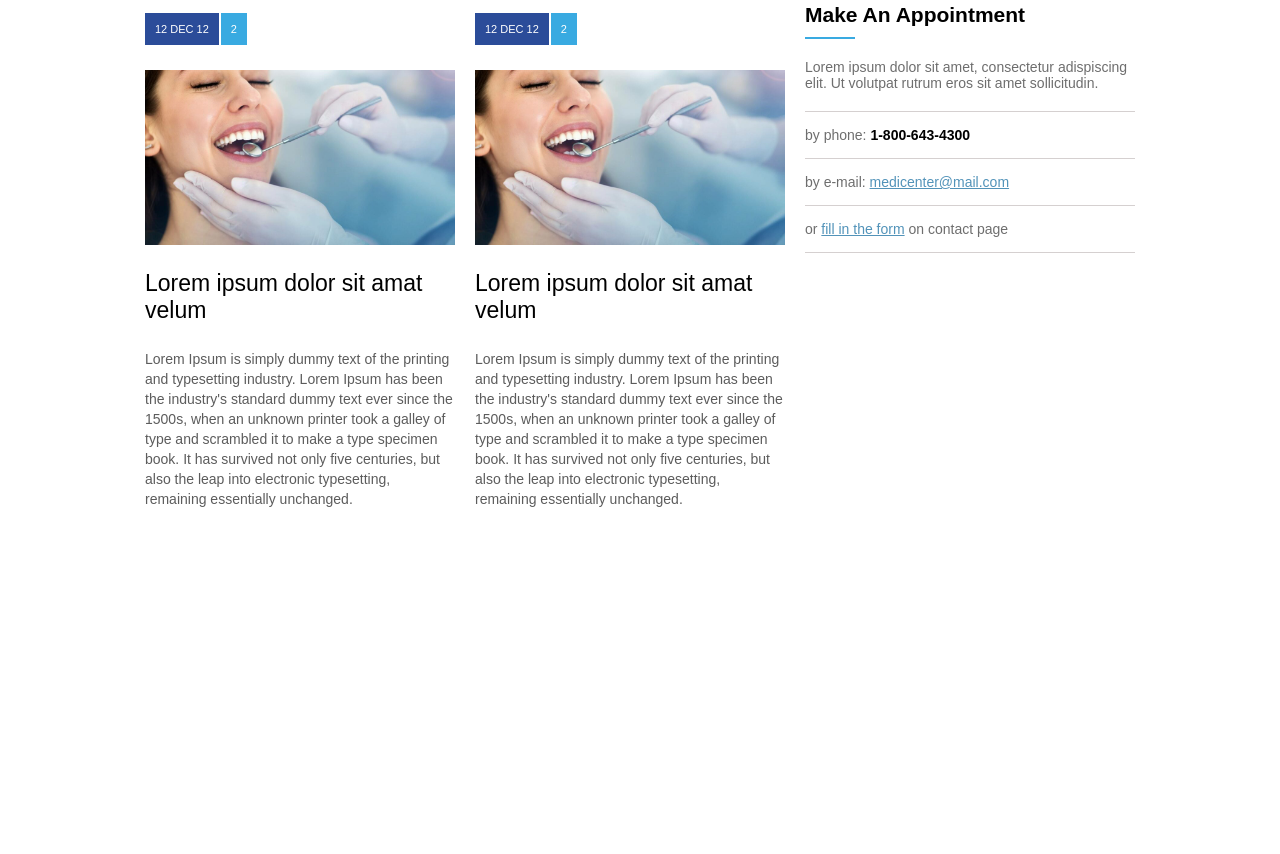
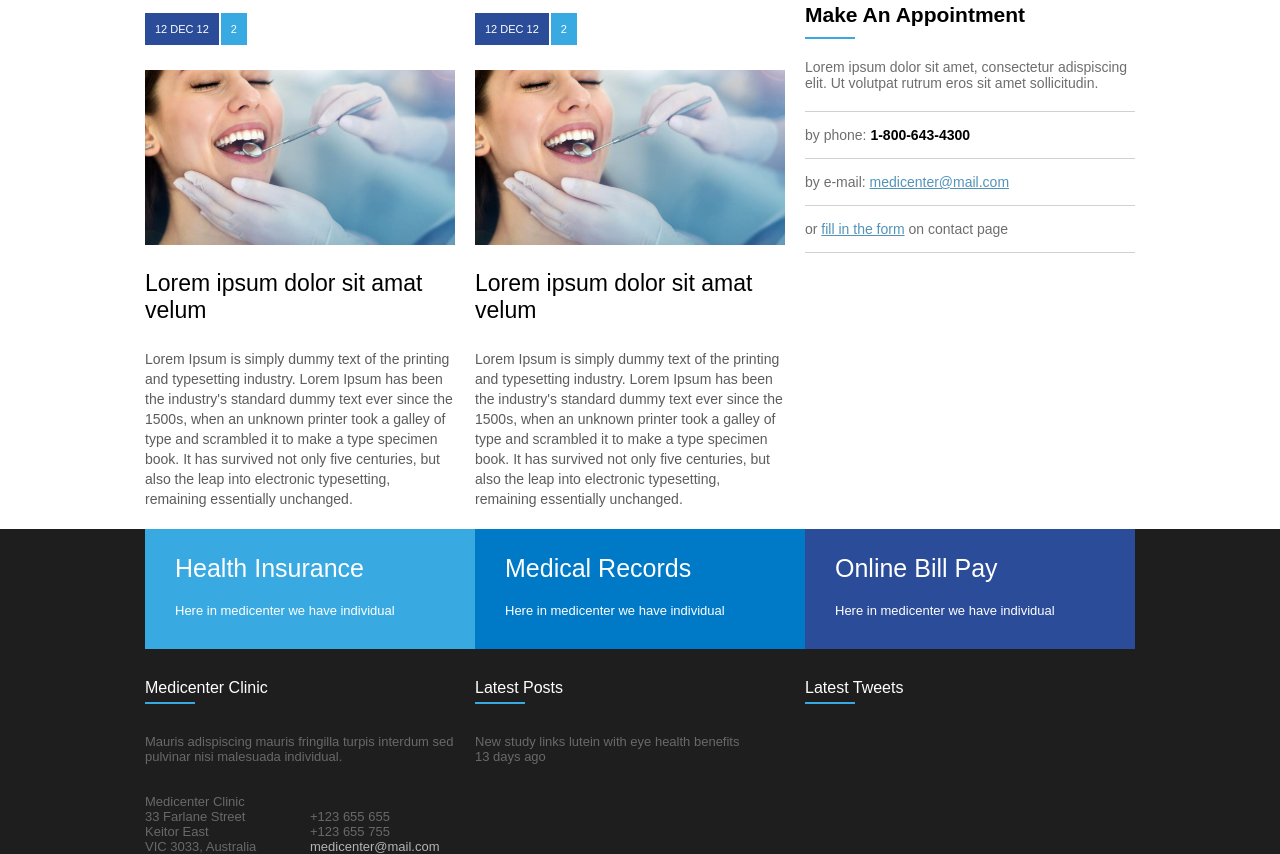
Before and after one commit to rayllaluiiza/medicenter, a plain HTML site: page index.html in a window 1280 px wide. Shown: the part 1378-2232 px from the top of the page. Before the commit the page ends 1957 px from the top, so only its background shows below. Drawn offline with Linux system fonts and the light colour scheme.

Commit message:
Criando o footer

```diff
--- a/assets/css/template.css
+++ b/assets/css/style.css
@@ -2,7 +2,6 @@ body{
     margin:0;
     padding:0;
     font-family:Arial;
-    margin-bottom:50px;
 }
 
 header{
@@ -171,69 +170,109 @@ nav a{
 }
 
 .widget_body{
-    font-size:14px;
-    margin-bottom:20px;
-    color:#6e6e6e;
+    font-size: 14px;
+    margin-bottom: 20px;
+    color: #6e6e6e;
 }
 .widget_departments{
-    width:145px;
-    height:145px;
-    background-color:#39aae1;
-    margin:0 20px 20px 0;
+    width: 145px;
+    height: 145px;
+    background-color: #39aae1;
+    margin: 0 20px 20px 0;
 }
 .widget_departments:last-child{
-    margin-bottom:0;
+    margin-bottom: 0;
 }
 .flex{
-    display:flex;
-    flex-wrap:wrap;
+    display: flex;
+    flex-wrap: wrap;
 }
 .information{
-    padding:15px 0;
-    border-top:1px solid #d5d0d0;
-    font-size:14px;
-    color:#6e6e6e;
+    padding: 15px 0;
+    border-top: 1px solid #d5d0d0;
+    font-size: 14px;
+    color: #6e6e6e;
 }
 .information:last-child{
-    border-bottom:1px solid #d5d0d0;
+    border-bottom: 1px solid #d5d0d0;
 }
 .information a, .information a:visited{
-    color:#5293b9;
+    color: #5293b9;
 }
 article{
-    flex:1;
-    min-width:300px;
-    padding-right:20px;
+    flex: 1;
+    min-width: 300px;
+    padding-right: 20px;
 }
 article a{
-    text-decoration:none;
+    text-decoration: none;
 }
 .news_data{
-    display:flex;
-    margin-top:25px;
-    font-size:11px;
-    color:#fff;
+    display: flex;
+    margin-top :25px;
+    font-size: 11px;
+    color: #fff;
 }
 .news_posted_at{
-    background-color:#2b4c99;
-    padding:10px;
-    margin-right:2px;
+    background-color: #2b4c99;
+    padding: 10px;
+    margin-right: 2px;
 }
 .news_coments{
-    background-color:#39aae1;
-    padding:10px;
+    background-color: #39aae1;
+    padding: 10px;
 }
 .news_thumbnail img{
-    width:100%;
-    height:auto;
-    padding-top:25px;
+    width: 100%;
+    height: auto;
+    padding-top: 25px;
 }
 .news_title{
     font-size:23px;
-    color:#000;
-    margin:25px 0;
+    color: #000;
+    margin: 25px 0;
 }
 .news_resume{
-    line-height:20px;
-    color:#5c5c5c;
+    line-height: 20px;
+    color: #5c5c5c;
 }
+footer{
+    background-color: #1e1e1e;
+    display: flex;
+    justify-content: center;
+}
+.flexColumn{
+    flex-direction:column;
+}
+.footer_menu{
+    display: flex;
+    color: #fff;
+    height: 120px;
+}
+.footer_area{
+    display: flex;
+    margin-top: 30px;
+}
+.footer_area_item, .footer_contato, .footer_endereco{
+    flex: 1;
+}
+.footer_tittle{
+    color: #fff;
+    margin-bottom: 5px;
+}
+.footer_desc, .footer_endereco, .footer_contato{
+    margin-top: 30px;
+    color: rgb(105, 105, 105);
+    font-size: 13px;
+}
+.footer_info{
+    display: flex;
+    flex: 1;
+}
+.footer_contato{
+    display: flex;
+    flex-direction: column-reverse;
+}
+.email{
+    color: rgb(180, 180, 180);
+}
--- a/index.html
+++ b/index.html
@@ -2,7 +2,7 @@
 <head>
     <meta charset="utf-8"/>
     <meta name="viewport" content="width=device,user-scalable=0" />
-    <link rel="stylesheet" type="text/css" href="assets/css/template.css"/>
+    <link rel="stylesheet" type="text/css" href="assets/css/style.css"/>
 
     <title>MediCenter</title>
 
@@ -210,7 +210,65 @@
     </section>
 
     <footer>
+        <div class="container flexColumn">
+            <div class="footer_menu">
+                <div class="banner1">
+                    <div class="banner_tittle">Health Insurance</div>
+                    <div class="banner_desc">Here in medicenter we have individual</div>
+                </div>
+                <div class="banner2">
+                    <div class="banner_tittle">Medical Records</div>
+                    <div class="banner_desc">Here in medicenter we have individual</div>
+                </div>
+                <div class="banner3">
+                    <div class="banner_tittle">Online Bill Pay</div>
+                    <div class="banner_desc">Here in medicenter we have individual</div>
+                </div>
+            </div>
 
+            <div class="footer_area">
+                 <div class="footer_area_item">
+                    <div class="footer_tittle">Medicenter Clinic</div>
+                    <div class="widget_title_bar"></div>
+
+                    <div class="footer_desc">
+                        Mauris adispiscing mauris fringilla turpis interdum sed pulvinar nisi malesuada individual.
+                    </div>
+
+                    <div class="footer_info">
+                        <div class="footer_endereco">
+                            <div>Medicenter Clinic</div>
+                            <div>33 Farlane Street</div>
+                            <div>Keitor East</div>
+                            <div>VIC 3033, Australia</div>
+                        </div>
+                        <div class="footer_contato">
+                            <div class="email">medicenter@mail.com</div>
+                            <div>+123 655 755</div>
+                            <div>+123 655 655</div>
+
+                        </div>
+                    </div>
+                 </div>
+                 <div class="footer_area_item">
+                    <div class="footer_tittle">Latest Posts</div>
+                    <div class="widget_title_bar"></div>
+
+                    <div class="footer_desc">
+                        <div class="footer_posts">
+                            New study links lutein with eye health benefits
+                        </div>
+                        <div class="footer_day">
+                            13 days ago
+                        </div>
+                    </div>
+                </div>
+                <div class="footer_area_item">
+                    <div class="footer_tittle">Latest Tweets</div>
+                    <div class="widget_title_bar"></div>
+                </div>
+            </div>
+        </div>
     </footer>
 
 </body>
```
